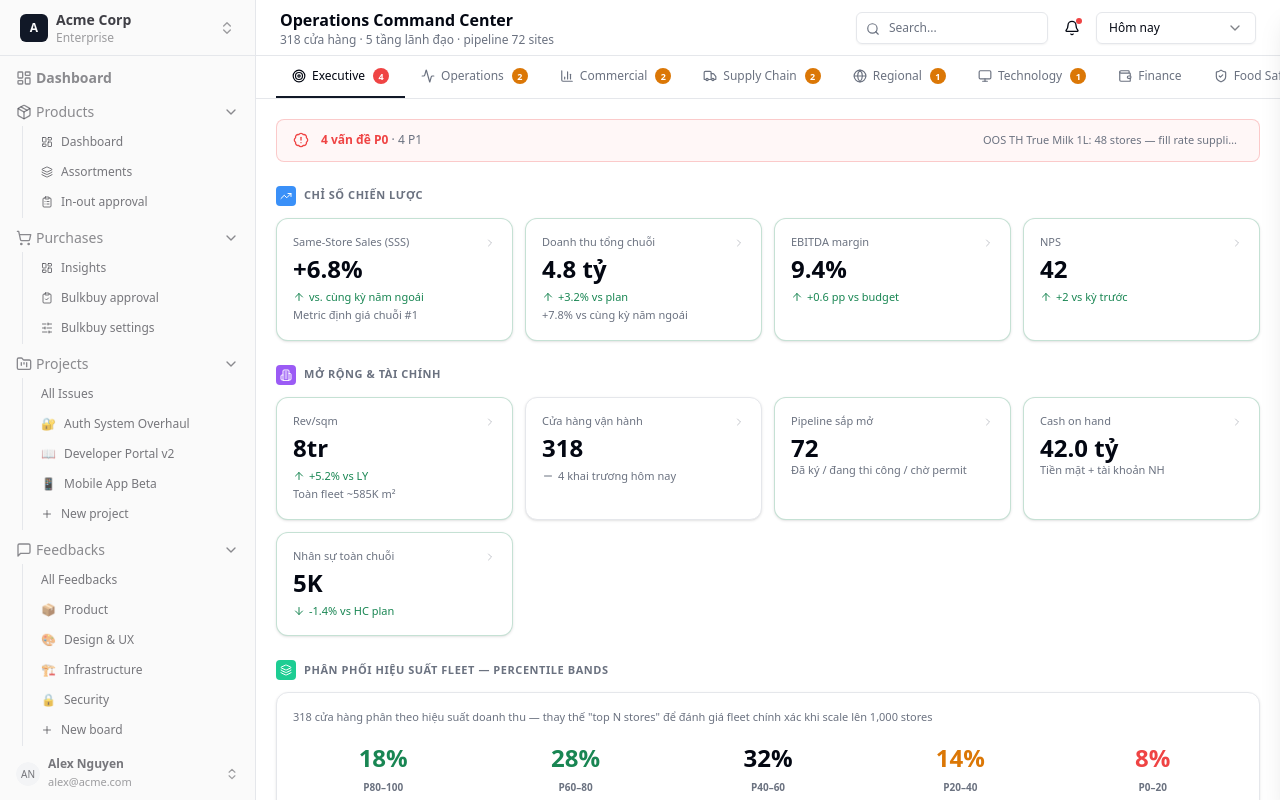
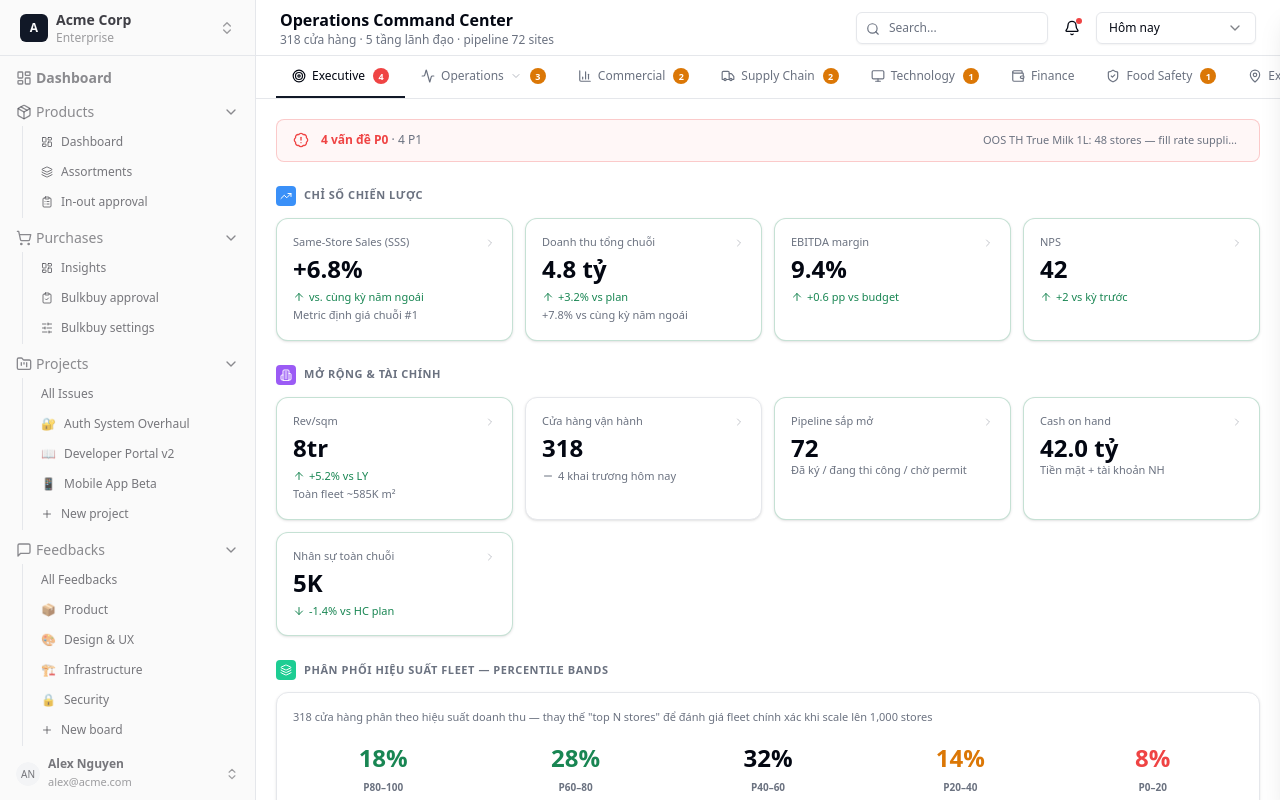
Before and after one commit to hada-works/hada-ui, a React (Vite) app: page / in a window 1280 px wide. Built offline with nearby package versions, Linux system fonts and the light colour scheme.

Commit message:
feat: nest regional and store views under an Operations tab dropdown menu

```diff
--- a/src/features/ops-dashboard/index.tsx
+++ b/src/features/ops-dashboard/index.tsx
@@ -1,12 +1,13 @@
 import { useState } from "react"
-import { Target, Activity, BarChart3, Truck, Globe, Monitor, Wallet, ShieldCheck, MapPin, Store } from "lucide-react"
+import { Target, Activity, BarChart3, Truck, Globe, Monitor, Wallet, ShieldCheck, MapPin, Store, ChevronDown, Check } from "lucide-react"
 import { Header } from "@/components/layout/Header"
 import { ScrollArea } from "@/components/ui/scroll-area"
 import { Select, SelectContent, SelectItem, SelectTrigger, SelectValue } from "@/components/ui/select"
+import { DropdownMenu, DropdownMenuContent, DropdownMenuItem, DropdownMenuTrigger } from "@/components/ui/dropdown-menu"
 import { cn } from "@/lib/utils"
 
 import { PERIODS, MOCK } from "./shared/mock-data"
-import type { TabId } from "./shared/types"
+import type { TabId, OpsSubTab } from "./shared/types"
 import type { DrillContent } from "./shared/primitives"
 import { DrillSidebar } from "./shared/primitives"
 import { ExecutiveView }   from "./tabs/ExecutiveDashboard"
@@ -25,42 +26,50 @@ const TABS: { id: TabId; label: string; icon: React.ElementType }[] = [
   { id: "operations", label: "Operations",   icon: Activity  },
   { id: "commercial", label: "Commercial",   icon: BarChart3 },
   { id: "supply",     label: "Supply Chain", icon: Truck     },
-  { id: "regional",    label: "Regional",     icon: Globe     },
-  { id: "technology",  label: "Technology",   icon: Monitor   },
-  { id: "finance",     label: "Finance",      icon: Wallet    },
+  { id: "technology", label: "Technology",   icon: Monitor   },
+  { id: "finance",    label: "Finance",      icon: Wallet    },
   { id: "foodsafety", label: "Food Safety",  icon: ShieldCheck },
   { id: "expansion",  label: "Expansion",    icon: MapPin    },
-  { id: "store",      label: "Store View",   icon: Store     },
+]
+
+const OPS_SUB_TABS: { id: OpsSubTab; label: string; icon: React.ElementType }[] = [
+  { id: "fleet",    label: "Fleet",       icon: Activity },
+  { id: "regional", label: "Regional",    icon: Globe    },
+  { id: "store",    label: "Store View",  icon: Store    },
 ]
 
 export function DashboardPage() {
-  const [period, setPeriod]           = useState<string>("today")
-  const [tab, setTab]                 = useState<TabId>("executive")
+  const [period, setPeriod]             = useState<string>("today")
+  const [tab, setTab]                   = useState<TabId>("executive")
+  const [opsSubTab, setOpsSubTab]       = useState<OpsSubTab>("fleet")
   const [drillContent, setDrillContent] = useState<DrillContent | null>(null)
 
   const d = MOCK[period]
 
   // Alert counts per tab — dùng để hiển thị badge trên tab bar
+  // Operations gộp cả fleet + regional alerts
   const alertsByTab: Record<string, number> = {
     executive:  d.alerts.filter(a => a.level === "critical").length,
-    operations: d.alerts.filter(a => a.tag === "Operations" && a.level !== "info").length,
-    commercial: d.alerts.filter(a => a.tag === "Commercial" && a.level !== "info").length,
+    operations: d.alerts.filter(a => (a.tag === "Operations" || a.tag === "Regional") && a.level !== "info").length,
+    commercial: d.alerts.filter(a => a.tag === "Commercial"  && a.level !== "info").length,
     supply:     d.alerts.filter(a => a.tag === "Supply Chain" && a.level !== "info").length,
-    regional:    d.alerts.filter(a => a.tag === "Regional"    && a.level !== "info").length,
-    technology:  d.alerts.filter(a => a.tag === "Technology"  && a.level !== "info").length,
-    finance:     d.alerts.filter(a => a.tag === "Finance"     && a.level !== "info").length,
-    foodsafety:  d.alerts.filter(a => (a.tag === "Operations" && a.msg.toLowerCase().includes("attp")) && a.level !== "info").length,
-    expansion:   d.alerts.filter(a => a.msg.toLowerCase().includes("permit") && a.level !== "info").length,
-    store:       0,
+    technology: d.alerts.filter(a => a.tag === "Technology"  && a.level !== "info").length,
+    finance:    d.alerts.filter(a => a.tag === "Finance"     && a.level !== "info").length,
+    foodsafety: d.alerts.filter(a => (a.tag === "Operations" && a.msg.toLowerCase().includes("attp")) && a.level !== "info").length,
+    expansion:  d.alerts.filter(a => a.msg.toLowerCase().includes("permit") && a.level !== "info").length,
   }
   const critCount = alertsByTab["executive"]
 
   const activeDrill = drillContent?.title ?? null
 
-  // Close sidebar when switching tabs
+  // Close sidebar when switching tabs or sub-tabs
   const handleTabChange = (t: TabId) => {
     setDrillContent(null)
     setTab(t)
+  }
+  const handleOpsSubTabChange = (s: OpsSubTab) => {
+    setDrillContent(null)
+    setOpsSubTab(s)
   }
 
   return (
@@ -90,6 +99,56 @@ export function DashboardPage() {
           {TABS.map(t => {
             const Icon   = t.icon
             const active = tab === t.id
+
+            // ── Operations: click opens sub-tab dropdown ──────────────────────
+            if (t.id === "operations") {
+              const subLabel = OPS_SUB_TABS.find(s => s.id === opsSubTab)?.label
+              return (
+                <DropdownMenu key={t.id}>
+                  <DropdownMenuTrigger asChild>
+                    <button
+                      className={cn(
+                        "flex items-center gap-1.5 px-4 py-3 text-xs font-medium border-b-2 whitespace-nowrap shrink-0 transition-colors",
+                        active
+                          ? "border-primary text-foreground"
+                          : "border-transparent text-muted-foreground hover:text-foreground hover:border-border",
+                      )}
+                    >
+                      <Icon className="size-3.5" />
+                      Operations
+                      {active && (
+                        <span className="text-muted-foreground font-normal">· {subLabel}</span>
+                      )}
+                      <ChevronDown className="size-3 opacity-50" />
+                      {alertsByTab["operations"] > 0 && (
+                        <span className="ml-0.5 inline-flex size-4 items-center justify-center rounded-full text-[9px] font-bold text-white leading-none bg-[hsl(var(--warning))]">
+                          {alertsByTab["operations"]}
+                        </span>
+                      )}
+                    </button>
+                  </DropdownMenuTrigger>
+                  <DropdownMenuContent align="start" className="w-44">
+                    {OPS_SUB_TABS.map(s => {
+                      const SubIcon    = s.icon
+                      const isSelected = active && opsSubTab === s.id
+                      return (
+                        <DropdownMenuItem
+                          key={s.id}
+                          onClick={() => { handleTabChange("operations"); handleOpsSubTabChange(s.id) }}
+                          className="flex items-center gap-2 text-xs cursor-pointer"
+                        >
+                          <SubIcon className="size-3.5 shrink-0 text-muted-foreground" />
+                          {s.label}
+                          {isSelected && <Check className="size-3 ml-auto" />}
+                        </DropdownMenuItem>
+                      )
+                    })}
+                  </DropdownMenuContent>
+                </DropdownMenu>
+              )
+            }
+
+            // ── Normal tabs ───────────────────────────────────────────────────
             return (
               <button
                 key={t.id}
@@ -128,8 +187,22 @@ export function DashboardPage() {
               activeDrill={activeDrill}
             />
           )}
-          {tab === "operations" && (
+          {tab === "operations" && opsSubTab === "fleet" && (
             <OperationsView
+              d={d}
+              onDrill={setDrillContent}
+              activeDrill={activeDrill}
+            />
+          )}
+          {tab === "operations" && opsSubTab === "regional" && (
+            <RegionalView
+              d={d}
+              onDrill={setDrillContent}
+              activeDrill={activeDrill}
+            />
+          )}
+          {tab === "operations" && opsSubTab === "store" && (
+            <StoreView
               d={d}
               onDrill={setDrillContent}
               activeDrill={activeDrill}
@@ -144,13 +217,6 @@ export function DashboardPage() {
           )}
           {tab === "supply"     && (
             <SupplyChainView
-              d={d}
-              onDrill={setDrillContent}
-              activeDrill={activeDrill}
-            />
-          )}
-          {tab === "regional"   && (
-            <RegionalView
               d={d}
               onDrill={setDrillContent}
               activeDrill={activeDrill}
@@ -184,13 +250,6 @@ export function DashboardPage() {
               activeDrill={activeDrill}
             />
           )}
-          {tab === "store" && (
-            <StoreView
-              d={d}
-              onDrill={setDrillContent}
-              activeDrill={activeDrill}
-            />
-          )}
         </div>
       </ScrollArea>
 
--- a/src/features/ops-dashboard/shared/types.ts
+++ b/src/features/ops-dashboard/shared/types.ts
@@ -2,7 +2,8 @@
 
 export type Trend  = "up" | "down" | "flat"
 export type Status = "good" | "warn" | "bad" | "neutral"
-export type TabId  = "executive" | "operations" | "commercial" | "supply" | "regional" | "technology" | "finance" | "foodsafety" | "expansion" | "store"
+export type TabId     = "executive" | "operations" | "commercial" | "supply" | "technology" | "finance" | "foodsafety" | "expansion"
+export type OpsSubTab = "fleet" | "regional" | "store"
 
 export interface KPI {
   label: string
```
